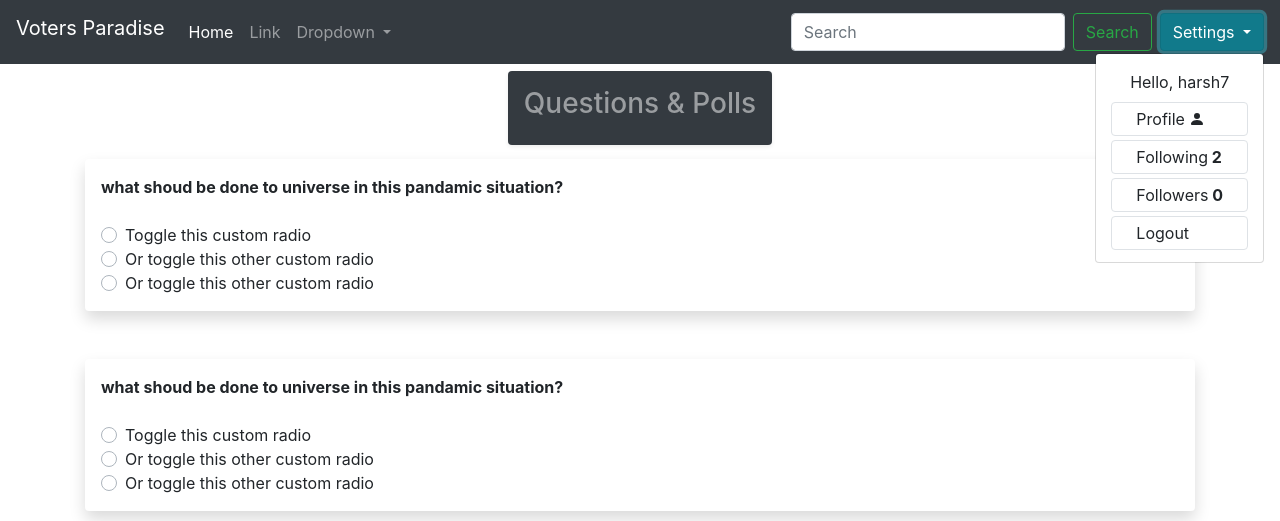
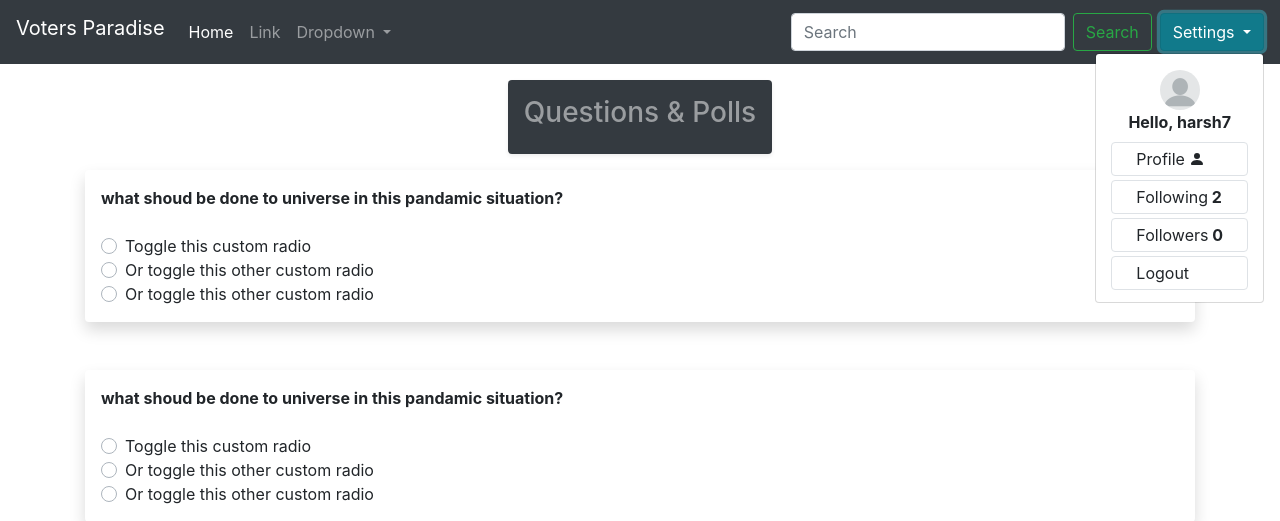
Before and after one commit to pruthvi03/voting_question, a Django app: page / in a window 1280 px wide, after a click on "Settings". Shown: the top 521 px of the page. Run offline with Django 3.2, Linux system fonts and the light colour scheme; a user stored in the database is signed in; data comes from the database, SQL or seed files in the repository; some libraries are stand-ins or nearby versions.

Commit message:
profile pic works now

```diff
--- a/votersparadise/polls/admin.py
+++ b/votersparadise/polls/admin.py
@@ -1,7 +1,8 @@
 from django.contrib import admin
-from .models import UserFollowing,QuestionTable,Groupcode
+from .models import UserFollowing,QuestionTable,Groupcode,UserInfo
 # Register your models here.
 
 admin.site.register(UserFollowing)
 admin.site.register(QuestionTable)
 admin.site.register(Groupcode)
+admin.site.register(UserInfo)
--- a/votersparadise/polls/models.py
+++ b/votersparadise/polls/models.py
@@ -1,11 +1,16 @@
 from django.db import models
 from django.contrib.auth.models import User
 
+class UserInfo(models.Model):
+    profile_pic = models.ImageField(default = "profilepic.png",blank=True,null=True)
+    name = models.OneToOneField(User,on_delete = models.CASCADE,related_name="name")
+
+    def __str__(self):
+       return self.name.username
 
 class UserFollowing(models.Model):
     user = models.ForeignKey(User ,on_delete=models.CASCADE, related_name = 'user', blank=True, null=True)
     following = models.ForeignKey(User ,on_delete=models.CASCADE, related_name = 'following', blank=True, null=True)
-    profile_pic = models.ImageField(upload_to = "polls/profile_pic" , default = "",blank=True)
     created = models.DateTimeField(auto_now_add=True)
 
     def __str__(self):
--- a/votersparadise/polls/templates/index.html
+++ b/votersparadise/polls/templates/index.html
@@ -50,31 +50,29 @@
   #plusicn {
     margin-bottom: 9px;
   }
-  .ask{
+
+  .ask {
     width: 5%;
     margin-right: auto;
     margin-left: auto;
   }
 
-    #head {
-    width: max-content;
-    margin-top: -9px;
-    margin-left: auto;
 
-    margin-right: auto;
-}
+  }
 
-  #starts{
+  #starts {
     margin-top: -2px;
   }
- .sticky{
-   top: 0;
-  }
+
   #space {
     width: max-content;
     margin-left: auto;
     margin-right: auto;
-}
+  }
+
+  .profilepic {
+    margin: 0 auto 0 auto;
+  }
 </style>
 {%endblock%}
 {%block navbar%}
@@ -86,9 +84,16 @@
   <div class="dropdown-menu dropdown-menu-right" aria-labelledby="dropdownMenuButton">
     <div class="col">
       <div class="d-flex justify-content-center my-2">
-        <br><label>Hello, {{request.user |truncatechars:10}}</label>
+        <div class="d-flex flex-column">
+
+          <div class="profilepic">
+            <img class="rounded-circle" width="40px" height="40px" src="{{request.user.name.profile_pic.url}}">
+          </div>
+          <div class="profilename">
+            <strong>Hello, {{request.user |truncatechars:10}}</strong>
+          </div>
+        </div>
       </div>
-
       <div class="entity">
         <a class="dropdown-item border rounded my-1" href="/profile">Profile<svg class="bi bi-person-fill ml-1 mb-1"
             width="1em" height="1em" viewBox="0 0 16 16" fill="currentColor" xmlns="http://www.w3.org/2000/svg">
@@ -198,11 +203,9 @@
 
 {%block question%}
 <div class="container">
-  <div class="sticky-top" id="head">
-    <div class="d-flex justify-content-center" id="space">
-      <div class="bg-dark p-3 my-3 text-white-50 rounded shadow-sm ">
-        <h3>Questions & Polls</h3>
-      </div>
+  <div class="d-flex justify-content-center" id="space">
+    <div class="bg-dark p-3 my-3 text-white-50 rounded shadow-sm ">
+      <h3>Questions & Polls</h3>
     </div>
   </div>
   <div class="row" id="starts">
@@ -272,7 +275,8 @@
           </div>
         </div>
 
-      </div> <div class="shadow p-3 mb-5 bg-white rounded">
+      </div>
+      <div class="shadow p-3 mb-5 bg-white rounded">
         <div class="question">
           <strong>what shoud be done to universe in this pandamic situation?</strong>
         </div>
@@ -325,19 +329,5 @@
     </div>
     {%endblock%}
     {%block scripts%}
-      <script>
-        window.onscroll = function() {myFunction()};
 
-        var header = document.getElementById("head");
-
-        var sticky = header.offsetTop;
-
-        function myFunction() {
-          if (window.pageYOffset > sticky) {
-            header.classList.add("sticky");
-          } else {
-            header.classList.remove("sticky");
-          }
-        }
-      </script>
     {%endblock%}
--- a/votersparadise/polls/views.py
+++ b/votersparadise/polls/views.py
@@ -92,9 +92,12 @@ def search(request):
     if request.user.is_authenticated:
         query = request.GET['search']
         querysearch = User.objects.filter(username__icontains = query).exclude(username__exact = request.user).all()
-
+        following = UserFollowing.objects.filter(user__exact = request.user).count()
+        followers = UserFollowing.objects.filter(following__exact = request.user).count()
         params = {
-            'result': querysearch
+            'result': querysearch,
+            'following':following,
+            'followers':followers,
         }
         return render(request,'search.html',params)
     else:
--- a/votersparadise/votersparadise/settings.py
+++ b/votersparadise/votersparadise/settings.py
@@ -121,5 +121,5 @@ USE_TZ = True
 STATIC_URL = '/static/'
 
 
-MEDIA_ROOT = os.path.join(BASE_DIR, 'media')
-MEDIA_URL = '/media/'
+MEDIA_ROOT = os.path.join(BASE_DIR, 'static/images')
+MEDIA_URL = '/images/'
```
Also changed, not shown: votersparadise/polls/templates/search.html (+24 -11 lines), votersparadise/db.sqlite3, votersparadise/polls/migrations/0012_auto_20200614_2121.py (added), votersparadise/polls/migrations/0013_auto_20200614_2133.py (added), votersparadise/polls/migrations/0014_auto_20200614_2151.py (added), votersparadise/polls/migrations/0015_auto_20200614_2211.py (added), votersparadise/static/images/profilepic.png (added).
